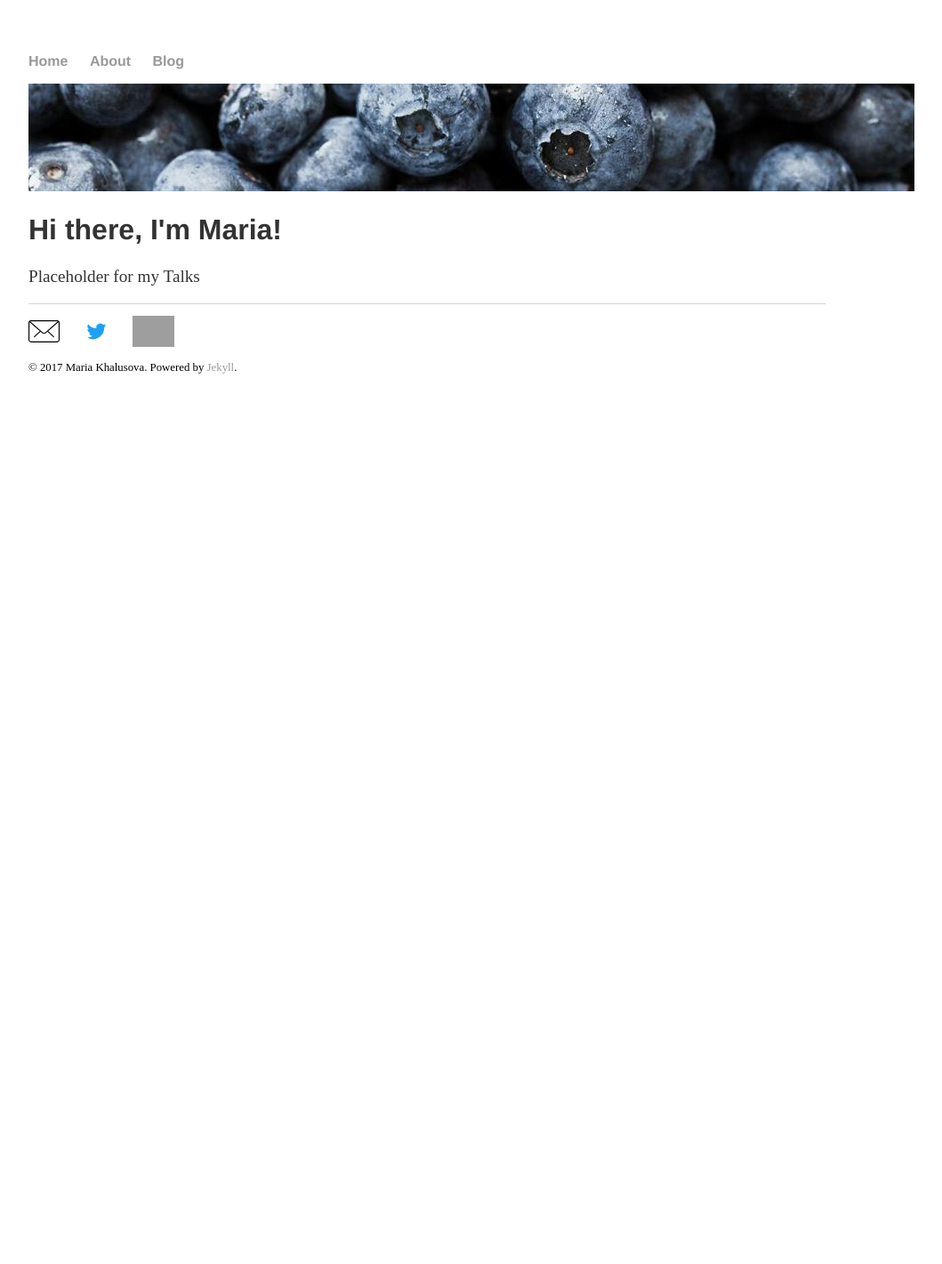
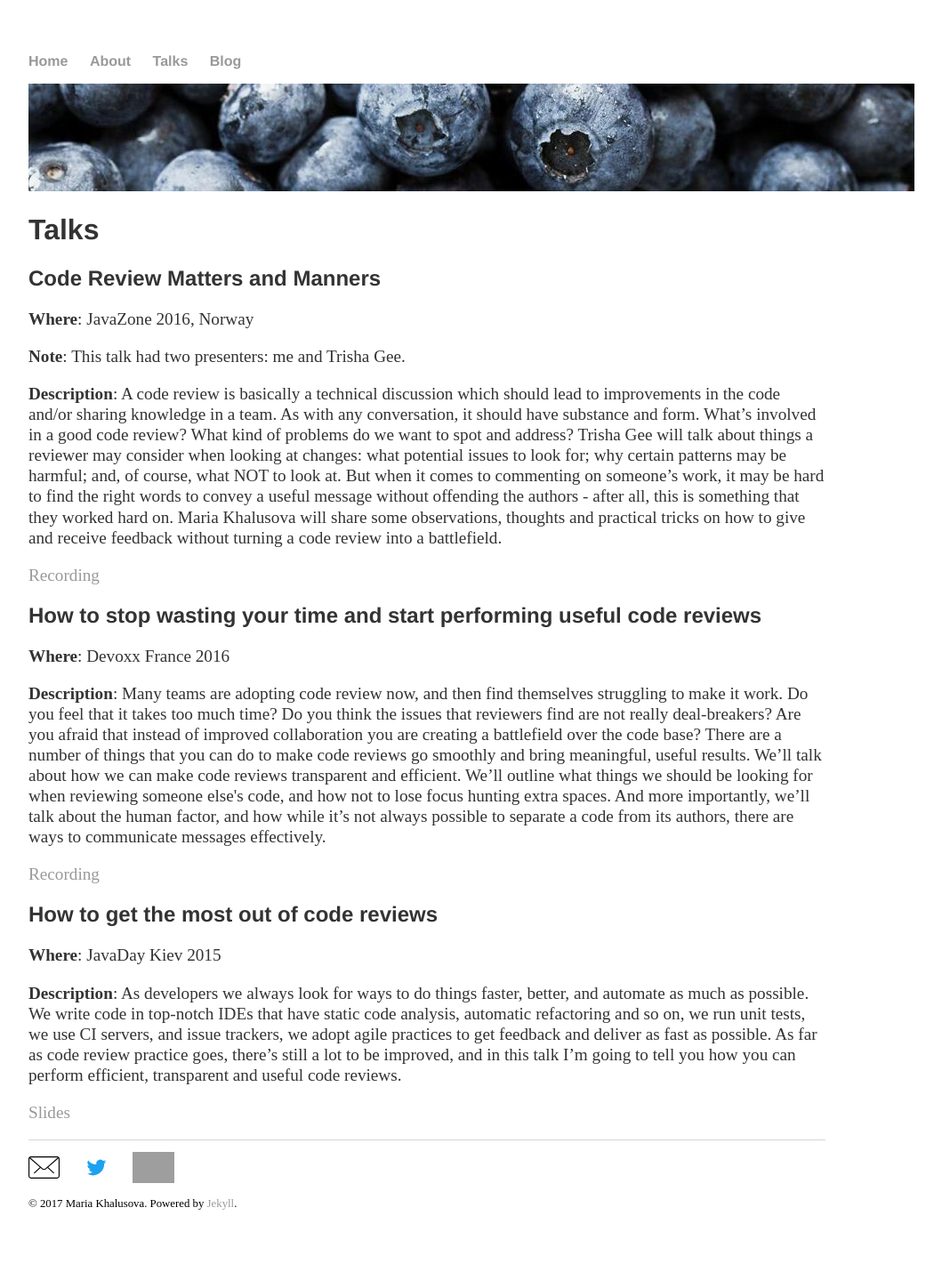
Before and after one commit to MKhalusova/MKhalusova.github.io, a Jekyll site: the page built from talks/index.html, in a window 1280 px wide. Shown: the whole page at 89% size, without its empty margins (160-1219 px from the left). Built offline with Jekyll 4.4.1, drawn with Linux system fonts in a browser that asks for light colours; before the commit the page ends 900 px from its top, so only the background shows below that; grey boxes are pictures that could not be loaded.

Commit message:
added Talks section

```diff
--- a/_layouts/default.html
+++ b/_layouts/default.html
@@ -10,7 +10,7 @@
     <ul>
         <li><a href="/">Home</a></li>
         <li><a href="/about">About</a></li>
-        <!--<li><a href="/talks">Talks</a></li>-->
+        <li><a href="/talks">Talks</a></li>
         <li><a href="/blog">Blog</a></li>
     </ul>
 </nav>
--- a/talks/index.html
+++ b/talks/index.html
@@ -3,6 +3,25 @@ layout: default
 title: Maria Khalusova
 ---
 <div class="blurb">
-    <h1>Hi there, I'm Maria!</h1>
-    <p>Placeholder for my Talks</p>
+    <h1>Talks</h1>
+    <h2>Code Review Matters and Manners</h2>
+    <p><strong>Where</strong>: JavaZone 2016, Norway</p>
+    <p><strong>Note</strong>: This talk had two presenters: me and Trisha Gee.</p>
+    <p><strong>Description</strong>: A code review is basically a technical discussion which should lead to improvements in the code and/or sharing knowledge in a team. As with any conversation, it should have substance and form.
+
+        What’s involved in a good code review? What kind of problems do we want to spot and address? Trisha Gee will talk about things a reviewer may consider when looking at changes:  what potential issues to look for; why certain patterns may be harmful; and, of course, what NOT to look at.
+
+        But when it comes to commenting on someone’s work, it may be hard to find the right words to convey a useful message without offending the authors - after all, this is something that they worked hard on. Maria Khalusova will share some observations, thoughts and practical tricks on how to give and receive feedback without turning a code review into a battlefield.</p>
+    <p><a href="https://vimeo.com/182087729">Recording</a></p>
+
+    <h2>How to stop wasting your time and start performing useful code reviews</h2>
+    <p><strong>Where</strong>: Devoxx France 2016</p>
+    <p><strong>Description</strong>: Many teams are adopting code review now, and then find themselves struggling to make it work. Do you feel that it takes too much time? Do you think the issues that reviewers find are not really deal-breakers? Are you afraid that instead of improved collaboration you are creating a battlefield over the code base? There are a number of things that you can do to make code reviews go smoothly and bring meaningful, useful results. We’ll talk about how we can make code reviews transparent and efficient. We’ll outline what things we should be looking for when reviewing someone else's code, and how not to lose focus hunting extra spaces. And more importantly, we’ll talk about the human factor, and how while it’s not always possible to separate a code from its authors, there are ways to communicate messages effectively.</p>
+    <p><a href="https://www.youtube.com/watch?v=-tcy4z0hszg">Recording</a></p>
+
+    <h2>How to get the most out of code reviews</h2>
+    <p><strong>Where</strong>: JavaDay Kiev 2015</p>
+    <p><strong>Description</strong>: As developers we always look for ways to do things faster, better, and automate as much as possible. We write code in top-notch IDEs that have static code analysis, automatic refactoring and so on, we run unit tests, we use CI servers, and issue trackers, we adopt agile practices to get feedback and deliver as fast as possible. As far as code review practice goes, there’s still a lot to be improved, and in this talk I’m going to tell you how you can perform efficient, transparent and useful code reviews.</p>
+    <p><a href="https://www.slideshare.net/JavaDayUA/how-to-get-the-most-out-of-code-reviews">Slides</a></p>
+
 </div>
```
